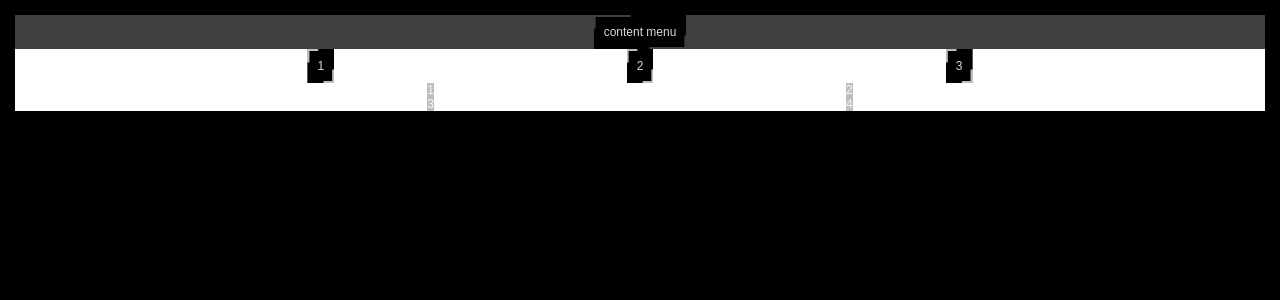
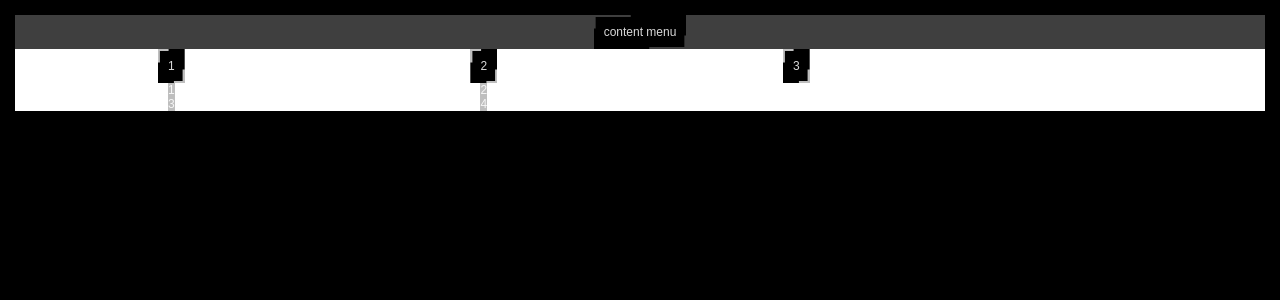
Before and after one commit to SinixND/game_of_life, a PHP site: page / in a window 1280 px wide. Shown: the top 300 px of the page. Run offline with PHP 8.4, Linux system fonts and the light colour scheme.

Commit message:
Update style.css

```diff
--- a/style.css
+++ b/style.css
@@ -31,7 +31,7 @@ body {
 .grid-container {
     background-color: var(--temp);
     display: grid;
-    /* grid-template-columns: repeat(auto-fill, minmax(280px, 1fr)); */
+    grid-template-columns: repeat(auto-fill, minmax(280px, 1fr));
     justify-content: space-evenly;
     justify-items: center;
     align-content: space-evenly;
```
